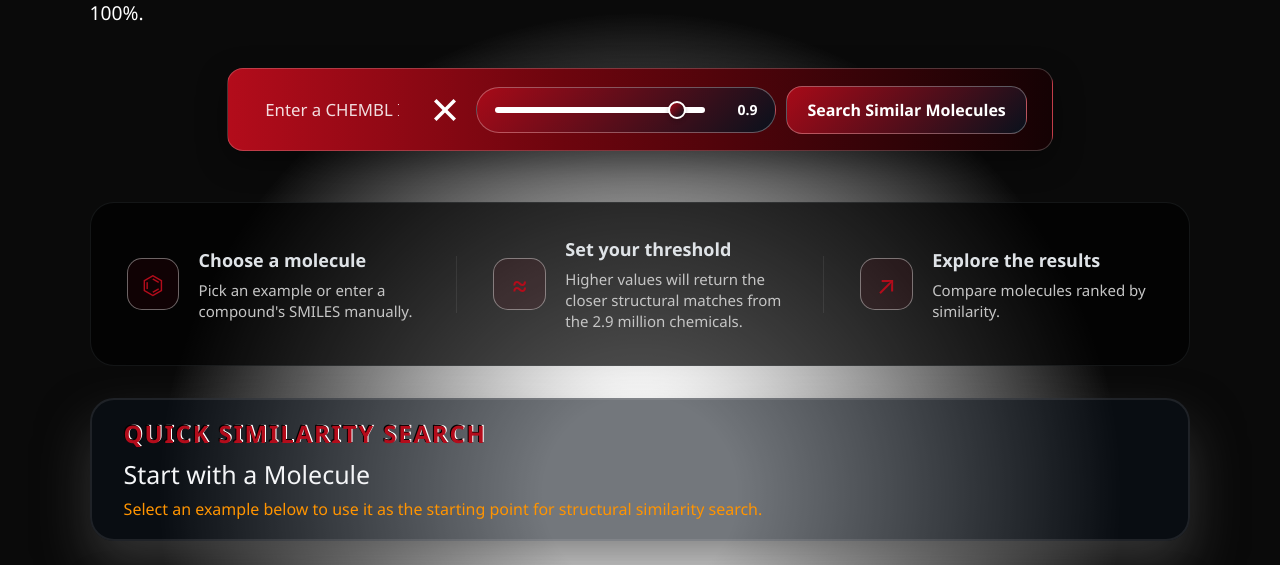
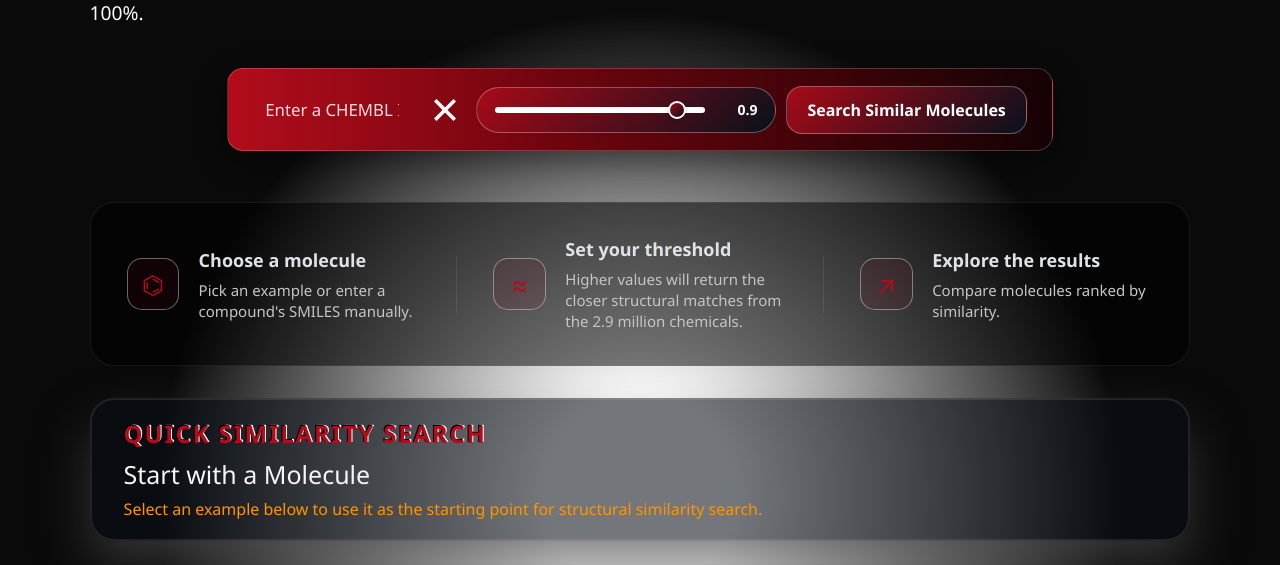
Before and after one commit to SakshamRaj1/ChemSmileAI, a Python web app: template templates/similarity.html in a window 1280 px wide. Shown: the part 226-791 px from the top of the page. Run offline with Jinja, Linux system fonts and the light colour scheme; the template is opened without the code that fills it, so the values that code supplies are empty.

Commit message:
Update similarity.html

```diff
--- a/templates/similarity.html
+++ b/templates/similarity.html
@@ -1722,9 +1722,7 @@
     }
 
 
-/* ---------------------------------------------------------
-   Interactive guide
-   --------------------------------------------------------- */
+/* Interactive guide */
 
     .similarity-guide {
 
@@ -1738,7 +1736,7 @@
             1px solid
             rgba(145,160,175,.12);
         border-radius: 16px;
-        background: #000000b0;
+        background: #00000082;
         zoom: 1.5;
         /* justify-items: center; */
     }
```
